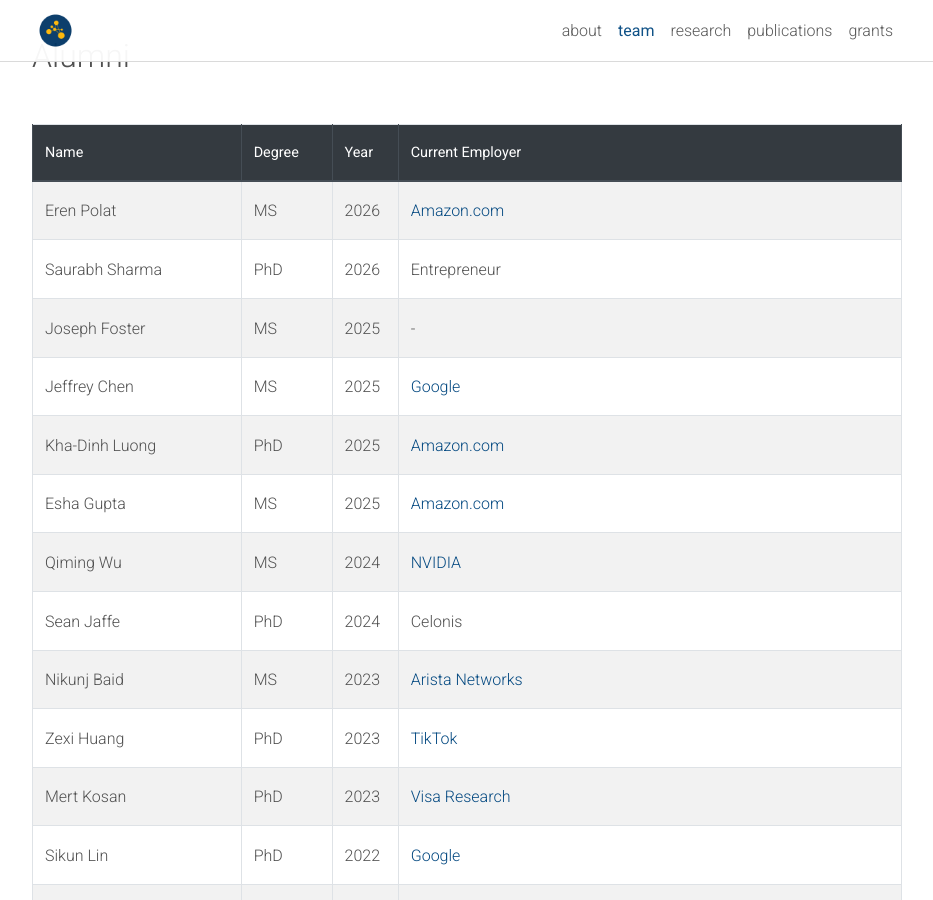
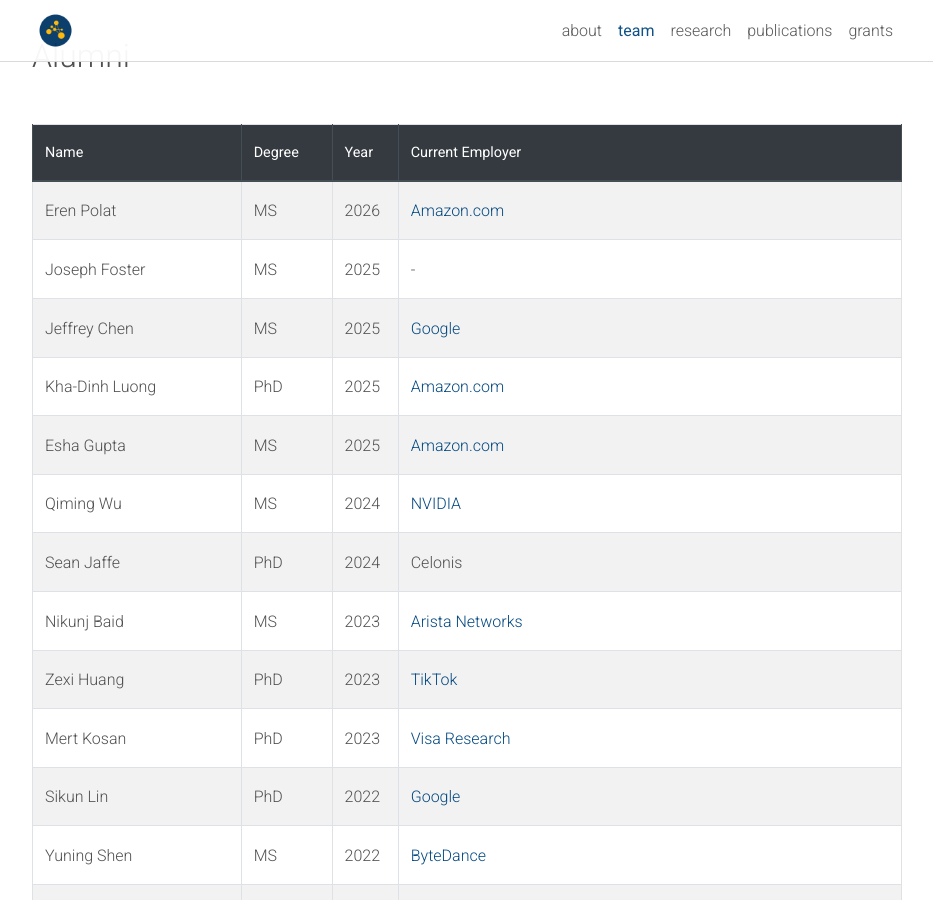
Before and after one commit to DYNAMO-Lab/dynamo-lab.github.io, a Jekyll site: the page built from _pages/team.md, in a window 1280 px wide and 900 px high, scrolled down 5459 px. Shown: the whole window, without its empty margins (173-1106 px from the left). Built offline with Jekyll 4.4.1, drawn with Linux system fonts in a browser that asks for light colours; comment, search, counter and statistics services are not loaded; a style sheet for code colours, icons or effects is not loaded.

Commit message:
Update team.md

```diff
--- a/_pages/team.md
+++ b/_pages/team.md
@@ -187,14 +187,6 @@ nav_rank: 2
                 <td>MS</td>
                 <td>2026</td>
                 <td><a href="https://www.amazon.com" target="_blank">Amazon.com</a></td>
-            </tr>
-
-
-                             <tr>
-                <td>Saurabh Sharma</td>
-                <td>PhD</td>
-                <td>2026</td>
-                <td>Entrepreneur</td>
             </tr>
 
                      <tr>
```
